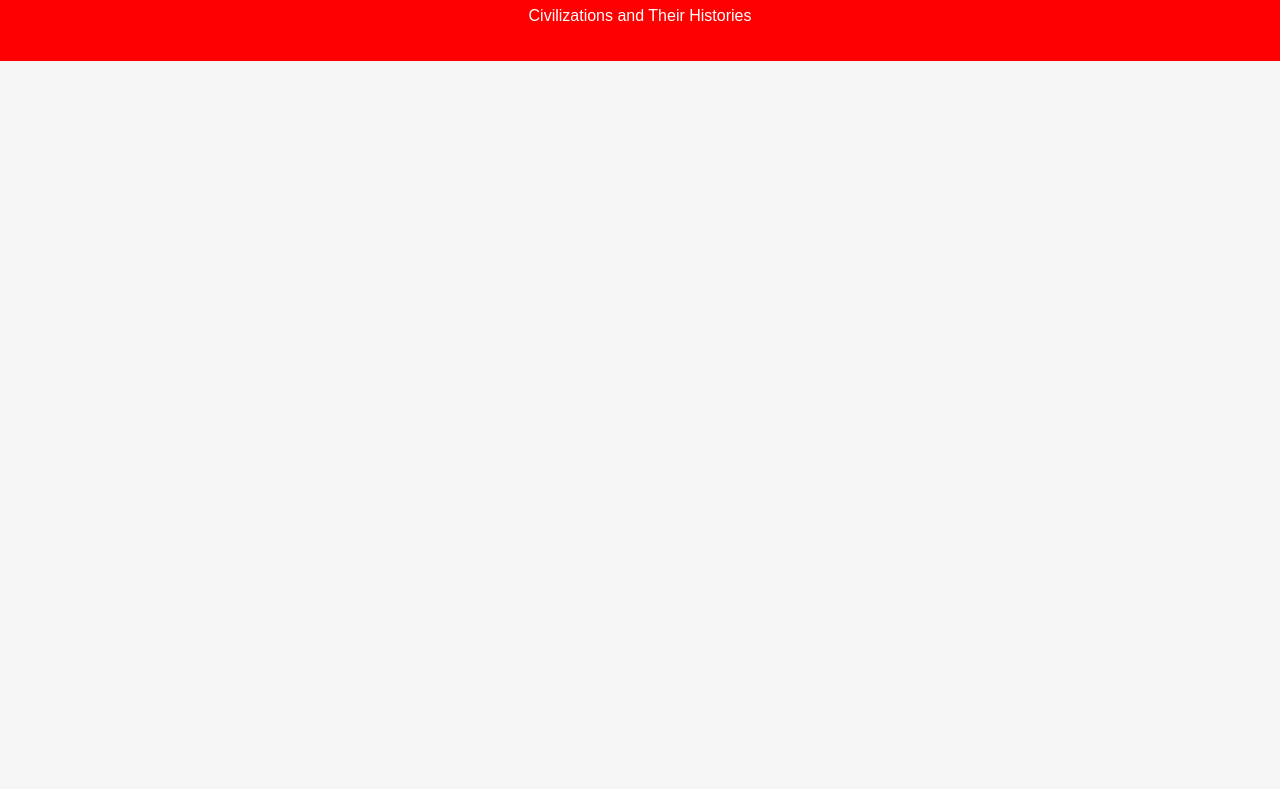
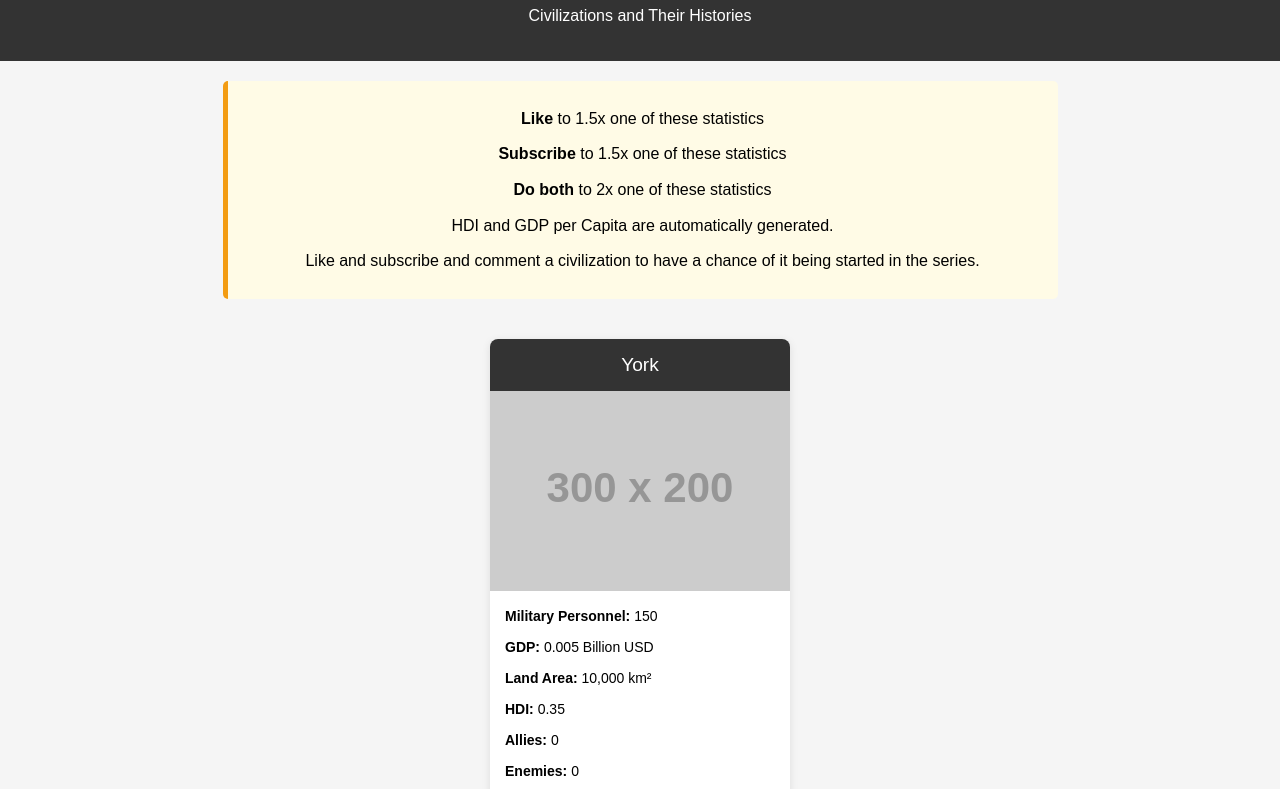
Before and after one commit to nightfalcon8o/yteu, a plain HTML site: page index.html in a window 1280 px wide. Shown: the part 93-882 px from the top of the page. Before the commit the page ends 800 px from the top, so only its background shows below. Drawn offline with Linux system fonts and the light colour scheme; placeholder pictures from the web are drawn by us.

Commit message:
Update index.html

```diff
--- a/index.html
+++ b/index.html
@@ -12,10 +12,24 @@
       padding: 0;
     }
     header {
-      background: #ff0000;
+      background: #333;
       color: #fff;
       padding: 20px;
       text-align: center;
+    }
+    .announcement {
+      background-color: #fffbe6;
+      border-left: 5px solid #f39c12;
+      padding: 15px;
+      margin: 20px auto;
+      max-width: 800px;
+      border-radius: 5px;
+      font-size: 16px;
+      line-height: 1.6;
+      text-align: center;
+    }
+    .announcement p {
+      margin: 10px 0;
     }
     .container {
       padding: 20px;
@@ -38,7 +52,7 @@
       transform: translateY(-5px);
     }
     .card-header {
-      background: #ff0000;
+      background: #333;
       color: #fff;
       padding: 15px;
       text-align: center;
@@ -70,24 +84,32 @@
     <h1>Youtube's Europe</h1>
     <p>Civilizations and Their Histories</p>
   </header>
+
+  <div class="announcement">
+    <p><strong>Like</strong> to 1.5x one of these statistics</p>
+    <p><strong>Subscribe</strong> to 1.5x one of these statistics</p>
+    <p><strong>Do both</strong> to 2x one of these statistics</p>
+    <p>HDI and GDP per Capita are automatically generated.</p>
+    <p>Like and subscribe and comment a civilization to have a chance of it being started in the series.</p>
+  </div>
+
   <div class="container" id="cards-container">
     <!-- Civilization cards will be inserted here by JavaScript -->
   </div>
   <script>
-    // Civilization data with more realistic values for an ancient settlement like York (10000 BC)
+    // Civilization data with realistic values
     const civilizations = [
-
       {
         name: "York",
         military: 150,           // A small group of fighters
-        gdp: 0.005,              // in billion USD (i.e. $5,000,000) representing a tiny, pre-industrial economy
-        landArea: 10,000,           // in km², a small settlement territory
+        gdp: 0.005,              // in billion USD ($5,000,000) representing a tiny, pre-industrial economy
+        landArea: 10000,           // in km², a small settlement territory
         hdi: 0.35,               // lower development index typical for prehistoric times
         allies: 0,               // likely no formal alliances
         enemies: 0,              // likewise, few formal rivalries
         population: 2000,        // a modest, early settlement
         founded: "10000 BC",
-        image: "york.png"
+        image: "https://via.placeholder.com/300x200?text=Ancient+York"
       }
     ];
 
```
